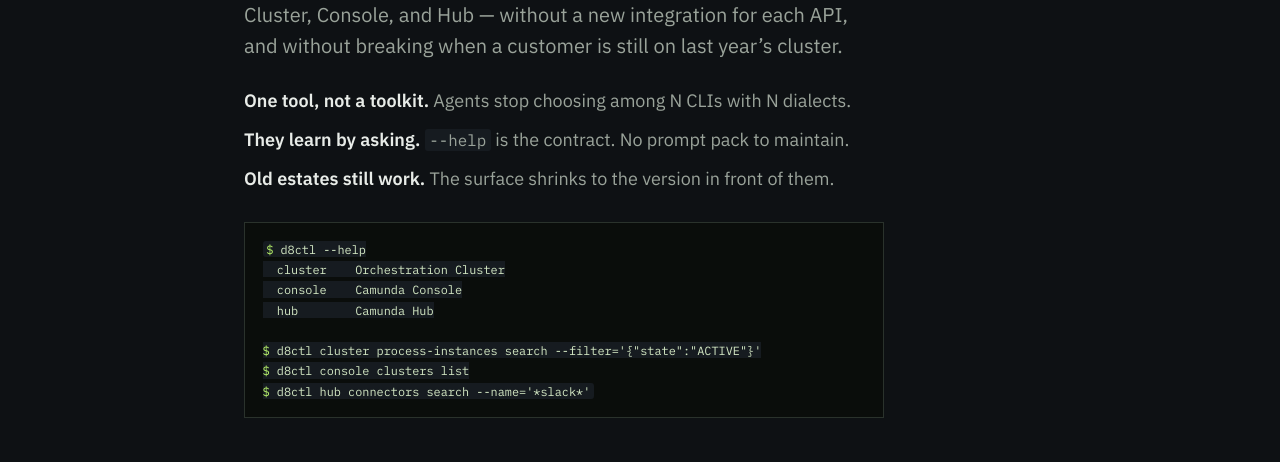
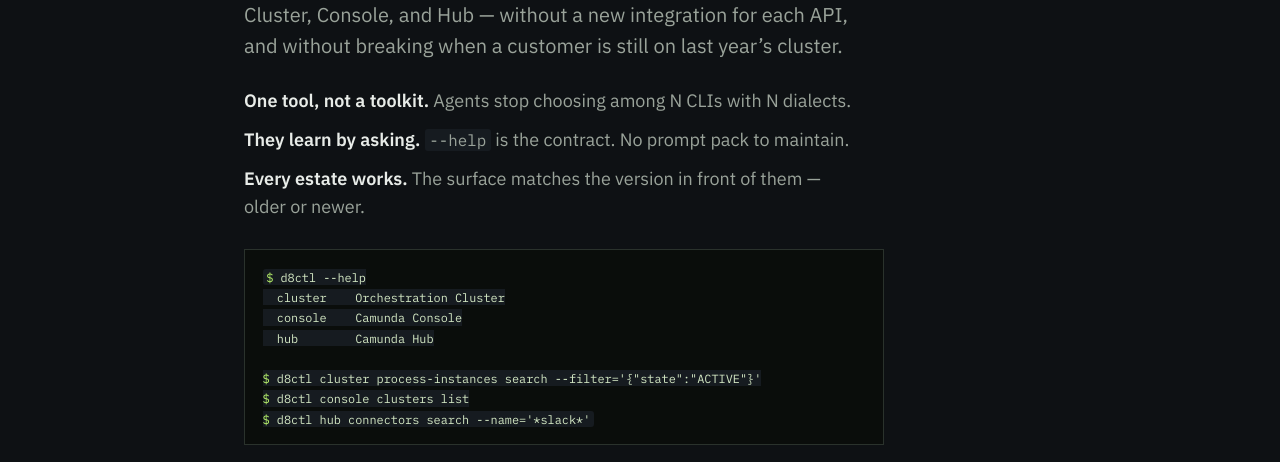
Before and after one commit to camunda/d8ctl, a website: page docs/index.html in a window 1280 px wide. Shown: the part 325-787 px from the top of the page. Drawn offline with Linux system fonts and the light colour scheme.

Commit message:
docs: surface matches the cluster version, older or newer

```diff
--- a/docs/index.html
+++ b/docs/index.html
@@ -42,7 +42,7 @@
       <ul class="value">
         <li><strong>One tool, not a toolkit.</strong> Agents stop choosing among N CLIs with N dialects.</li>
         <li><strong>They learn by asking.</strong> <code>--help</code> is the contract. No prompt pack to maintain.</li>
-        <li><strong>Old estates still work.</strong> The surface shrinks to the version in front of them.</li>
+        <li><strong>Every estate works.</strong> The surface matches the version in front of them — older or newer.</li>
       </ul>
       <pre class="term hero-term" aria-label="one surface"><code><span class="ps">$</span> d8ctl --help
   cluster    Orchestration Cluster
```
